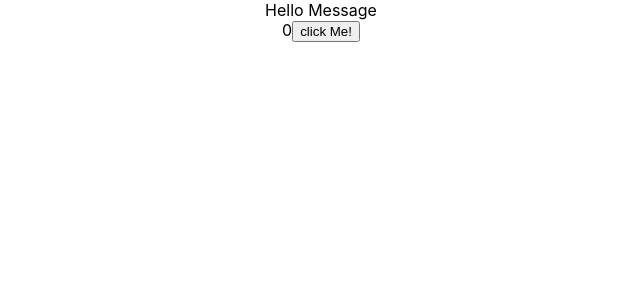
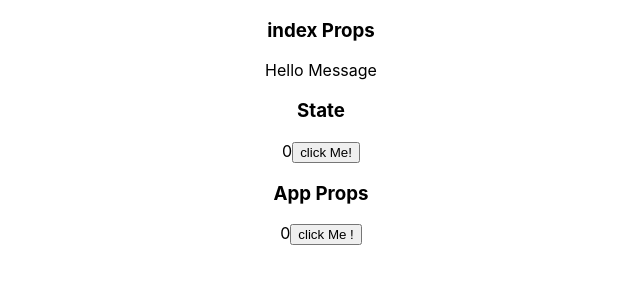
Before and after one commit to milk717/react-study, a React (Create React App) app: page / in a window 1280 px wide. Shown: the top 300 px of the page, without its empty margins (319-959 px from the left). Built offline with nearby package versions, Linux system fonts and the light colour scheme.

Commit message:
state & props

```diff
--- a/src/App.js
+++ b/src/App.js
@@ -1,12 +1,12 @@
 import './App.css';
 import {Component} from "react";
 
-class App extends Component{
-  state={
+class App extends Component {
+    state = {
         count: 0
     };
 
-  handleChange = () =>{
+    handleChange = () => {
         this.setState({
             count: this.state.count + 1
         });
@@ -15,17 +15,39 @@ class App extends Component{
     render() {
         return (
             <div className="App">
+                <h3>index Props</h3>
                 <div className="props">
                     <span>{this.props.message}</span>
                 </div>
 
+                <h3>State</h3>
                 <div className="state">
                     {this.state.count}
                     <button onClick={this.handleChange}>click Me!</button>
                 </div>
+
+                <h3>App Props</h3>
+                <div className="inside-app-props">
+                    <InsideApp
+                        count={this.state.count}
+                        handleChange={this.handleChange}
+                    />
+                </div>
+
             </div>
         );
     }
 }
 
+class InsideApp extends Component{
+    render(){
+        return(
+            <div>
+                {this.props.count}
+                <button onClick={this.props.handleChange}>click Me !</button>
+            </div>
+        )
+    }
+}
+
 export default App;
```
Lines whose indentation alone changed are shown as unchanged.
